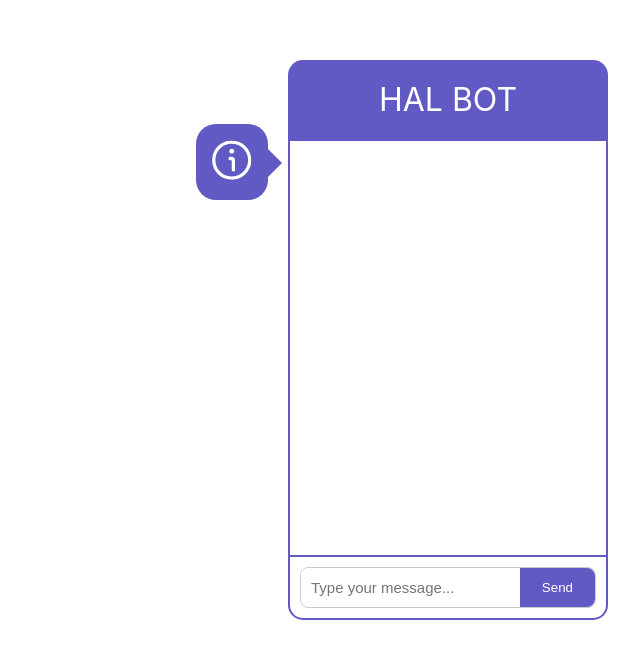
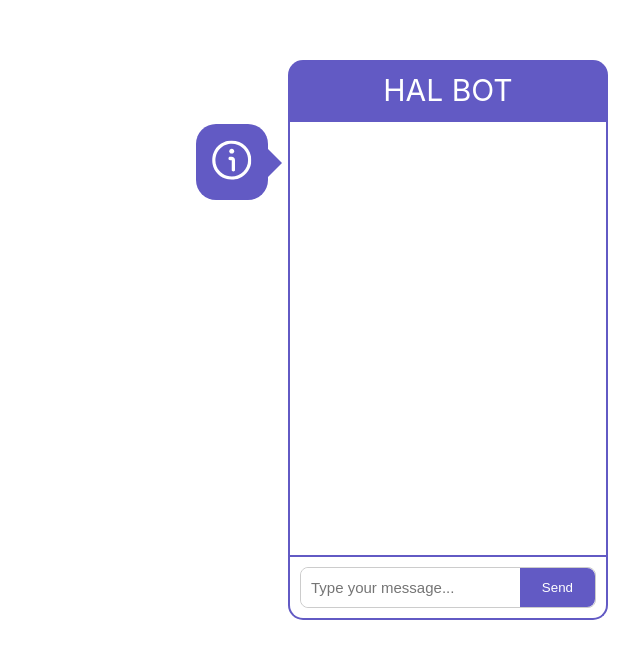
Before and after one commit to SumethD/halbot, a React (Create React App) app: page / in a window 1280 px wide. Shown: the part 148-800 px from the top of the page, without its empty margins (640-1280 px from the left). Built offline with nearby package versions, Linux system fonts and the light colour scheme.

Commit message:
header font size

```diff
--- a/src/components/ChatInterface.css
+++ b/src/components/ChatInterface.css
@@ -98,19 +98,16 @@
 .send-button:hover {
     background-color: #0056b3;
 }
+
 .header-box {
-    font-size: 32px;
+    font-size: 30px;
     background-color: var(--primary);
     color: #fff;
-    padding: 20px;
+    padding: 12px;
     border-radius: 15px 15px 0px 0px;
     display: flex; /* Add flexbox */
     justify-content: center; /* Center horizontally */
     align-items: center; /* Center vertically */
-}
-
-.header-box h1 {
-    margin: 0;
 }
 
 
```
